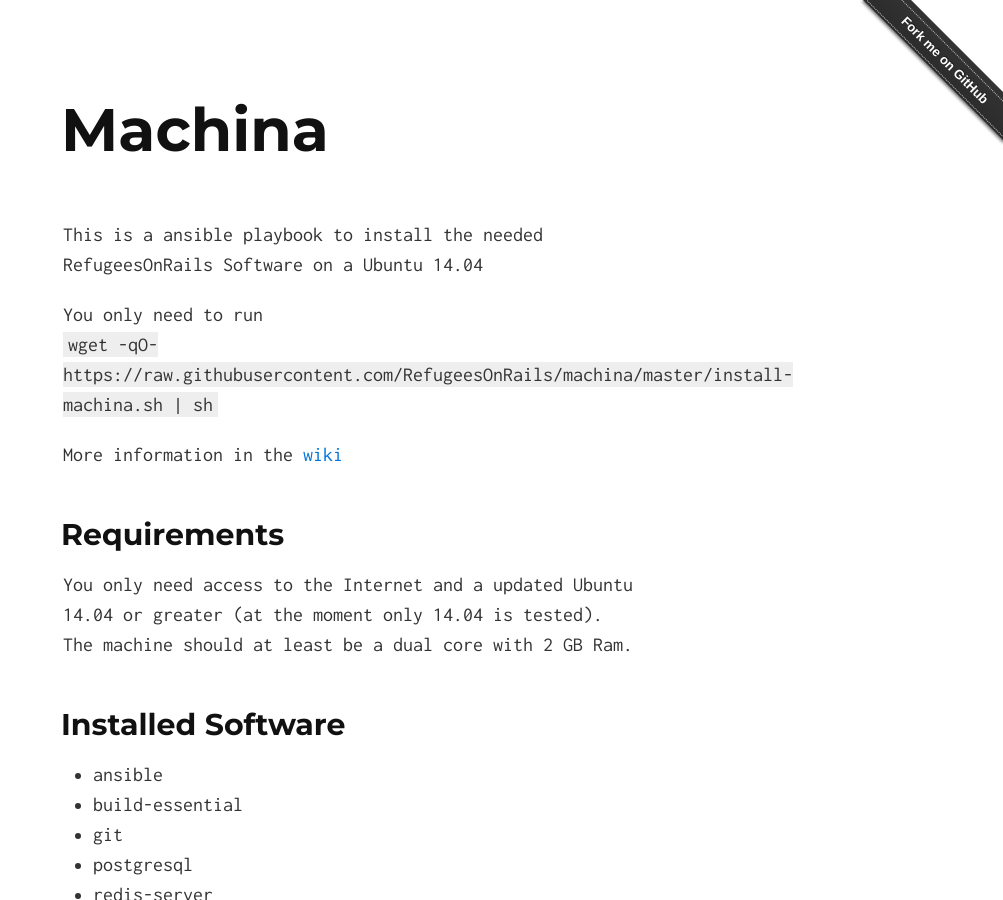
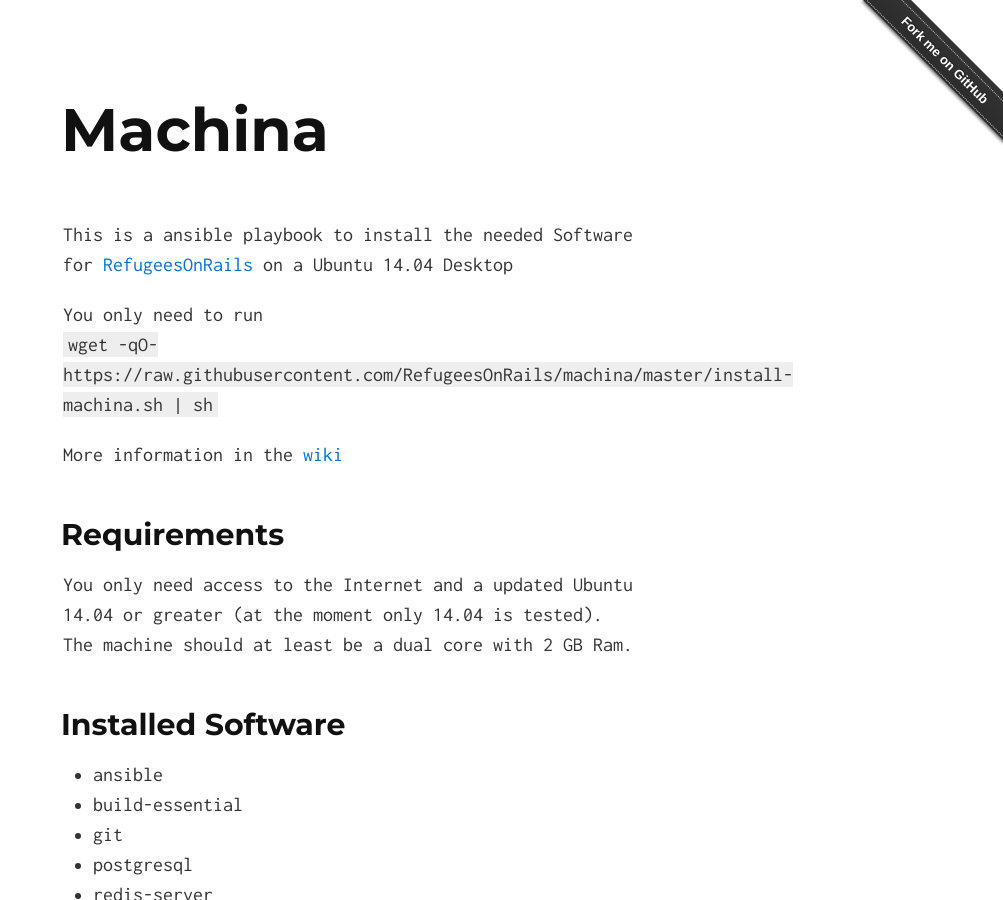
Before and after one commit to RefugeesOnRails/machina, a Jekyll site: the page built from index.md, in a window 1280 px wide and 900 px high. Shown: the whole window, without its empty margins (277-1280 px from the left). Built offline with Jekyll 4.4.1, drawn with Linux system fonts in a browser that asks for light colours.

Commit message:
Fix some little errors

```diff
--- a/_config.yml
+++ b/_config.yml
@@ -1,8 +1,7 @@
 # Site settings
-title: Machina, a ansible Modul
+title: Machina, an ansible playbook
 tag_text: Machina
-description: Machina is a Jekyll theme that supports single-page websites only, but supports them well. Yes, it’s responsive.
-
+description: Machina is a ansible playbook to install the needed Software for RefugeesOnRails on a Ubuntu 14.04 Desktop
 # Build settings
 markdown: kramdown
 
--- a/index.md
+++ b/index.md
@@ -1,7 +1,7 @@
 ---
 layout: default
 ---
-This is a ansible playbook to install the needed RefugeesOnRails Software on a Ubuntu 14.04
+This is a ansible playbook to install the needed Software for [RefugeesOnRails](http://refugeesonrails.org/) on a Ubuntu 14.04 Desktop
 
 You only need to run
 `wget -qO- https://raw.githubusercontent.com/RefugeesOnRails/machina/master/install-machina.sh | sh`
```
